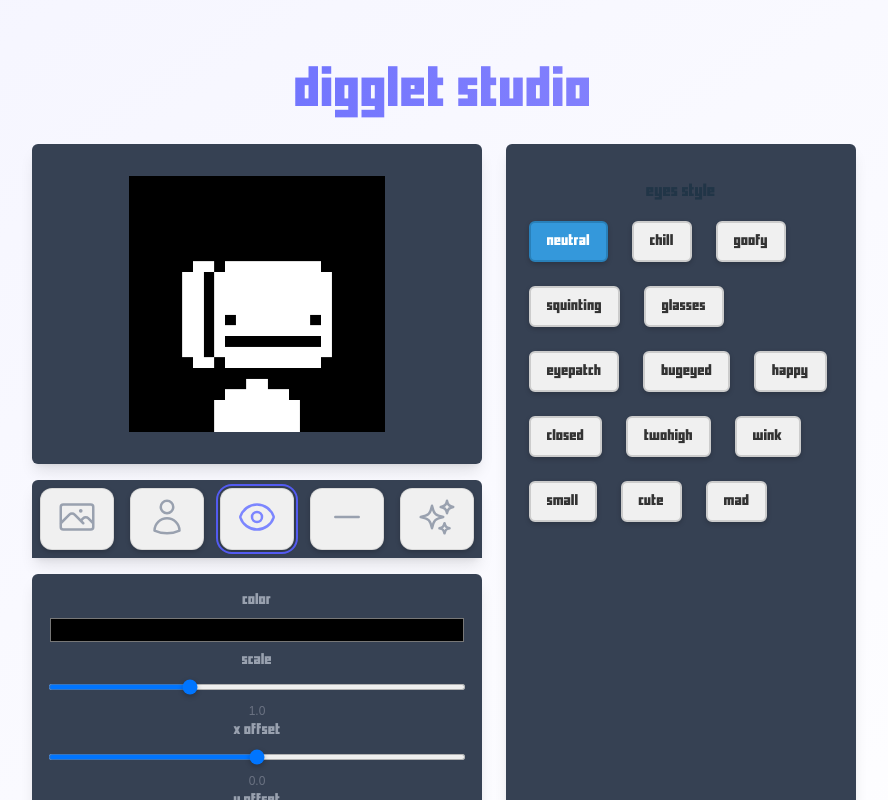
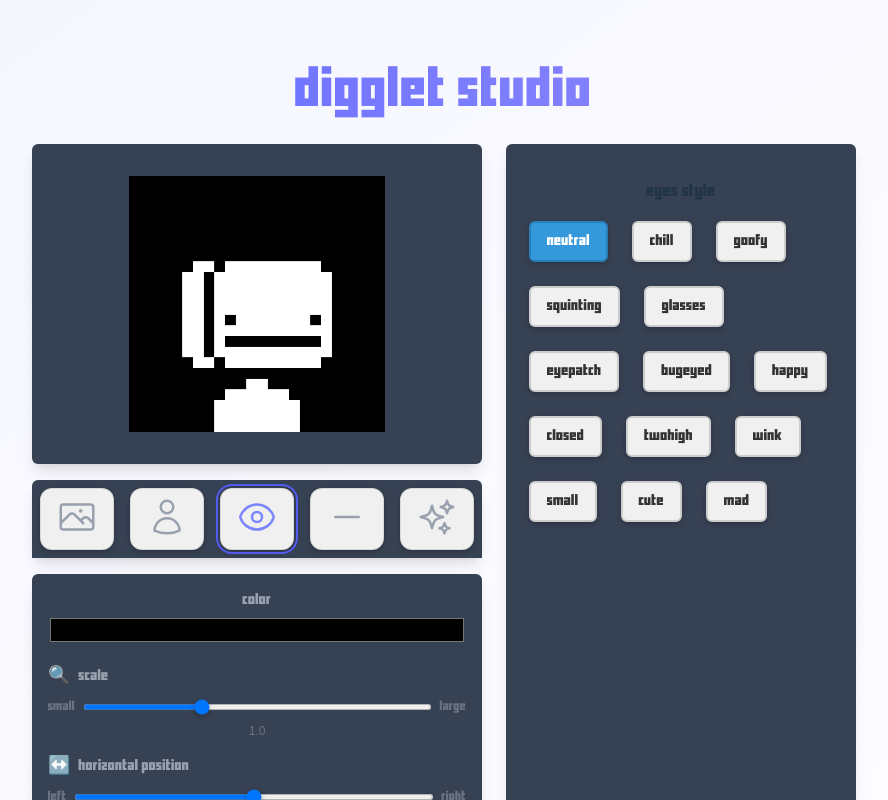
Before and after one commit to tdecker91/digglet-studio, a Vue app: page / in a window 1280 px wide. Both pictures are taken after a click on the button 453 px from the left and 519 px from the top of the page. Shown: the top 800 px of the page, without its empty margins (196-1084 px from the left). Built offline with nearby package versions, Linux system fonts and the light colour scheme.

Commit message:
change sliders

```diff
--- a/src/components/FeatureCustomizerInputs.vue
+++ b/src/components/FeatureCustomizerInputs.vue
@@ -72,8 +72,13 @@ function handleXOffsetChange(event: Event) {
     </div>
 
     <!-- Scale slider -->
-    <div v-if="enabledOptions.includes('scale')">
-        <label class="block text-sm text-gray-400 mb-1">Scale</label>
+    <div v-if="enabledOptions.includes('scale')" class="mt-3">
+        <div class="flex items-center mb-1">
+            <span class="text-lg mr-2">🔍</span>
+            <label class="text-sm text-gray-400">Scale</label>
+        </div>
+        <div class="flex items-center">
+            <span class="text-xs text-gray-500 mr-2">Small</span>
             <input
             type="range"
             min="0.5"
@@ -83,14 +88,21 @@ function handleXOffsetChange(event: Event) {
             @input="handleScaleChange($event)"
             class="w-full"
             >
-        <div class="text-xs text-gray-500 mt-1">
+            <span class="text-xs text-gray-500 ml-2">Large</span>
+        </div>
+        <div class="text-xs text-gray-500 mt-1 text-center">
             {{ scale?.toFixed(1) || 1 }}
         </div>
     </div>
 
     <!-- x Offset Slider -->
-    <div v-if="enabledOptions.includes('xOffset')">
-        <label class="block text-sm text-gray-400 mb-1">x Offset</label>
+    <div v-if="enabledOptions.includes('xOffset')" class="mt-3">
+        <div class="flex items-center mb-1">
+            <span class="text-lg mr-2">↔️</span>
+            <label class="text-sm text-gray-400">Horizontal Position</label>
+        </div>
+        <div class="flex items-center">
+            <span class="text-xs text-gray-500 mr-2">Left</span>
             <input
             type="range"
             min="-10"
@@ -100,14 +112,21 @@ function handleXOffsetChange(event: Event) {
             @input="handleXOffsetChange($event)"
             class="w-full"
             >
-        <div class="text-xs text-gray-500 mt-1">
+            <span class="text-xs text-gray-500 ml-2">Right</span>
+        </div>
+        <div class="text-xs text-gray-500 mt-1 text-center">
             {{ xOffset?.toFixed(1) || 1 }}
         </div>
     </div>
 
     <!-- y Offset Slider -->
-    <div v-if="enabledOptions.includes('yOffset')">
-        <label class="block text-sm text-gray-400 mb-1">y Offset</label>
+    <div v-if="enabledOptions.includes('yOffset')" class="mt-3">
+        <div class="flex items-center mb-1">
+            <span class="text-lg mr-2">↕️</span>
+            <label class="text-sm text-gray-400">Vertical Position</label>
+        </div>
+        <div class="flex items-center">
+            <span class="text-xs text-gray-500 mr-2">Up</span>
             <input
             type="range"
             min="-10"
@@ -117,7 +136,9 @@ function handleXOffsetChange(event: Event) {
             @input="handleYOffsetChange($event)"
             class="w-full"
             >
-        <div class="text-xs text-gray-500 mt-1">
+            <span class="text-xs text-gray-500 ml-2">Down</span>
+        </div>
+        <div class="text-xs text-gray-500 mt-1 text-center">
             {{ yOffset?.toFixed(1) || 1 }}
         </div>
     </div>
```
Lines whose indentation alone changed are shown as unchanged.
